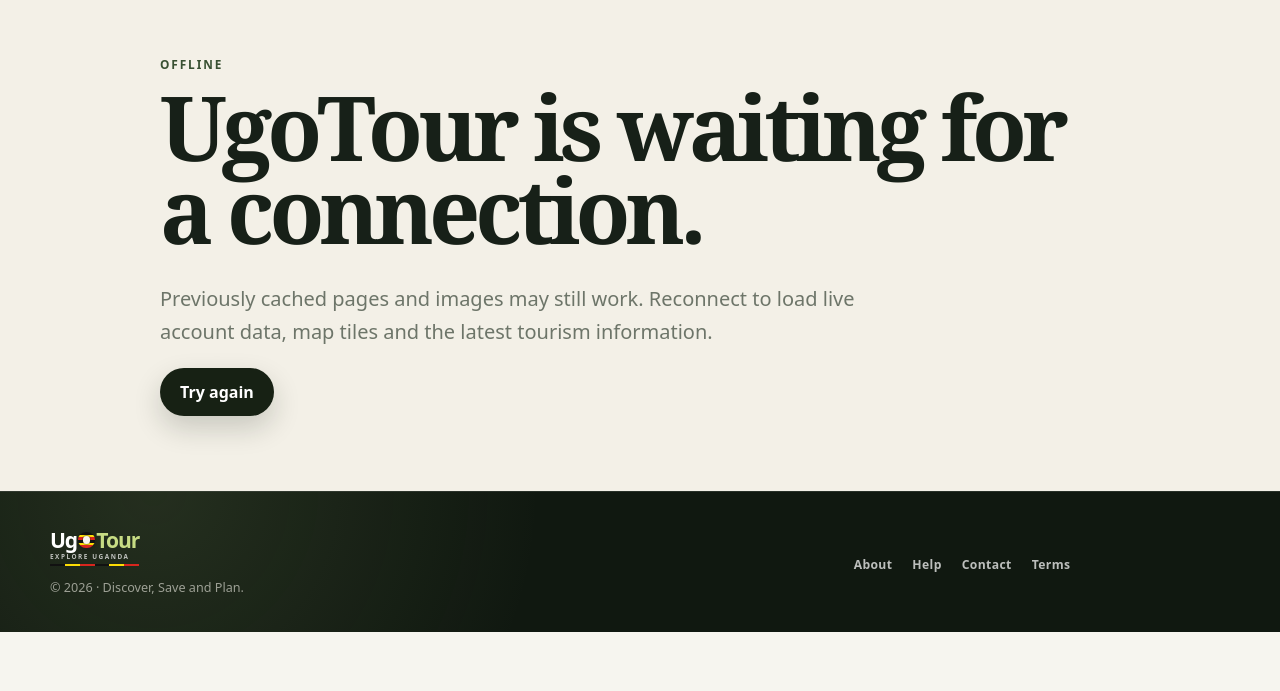
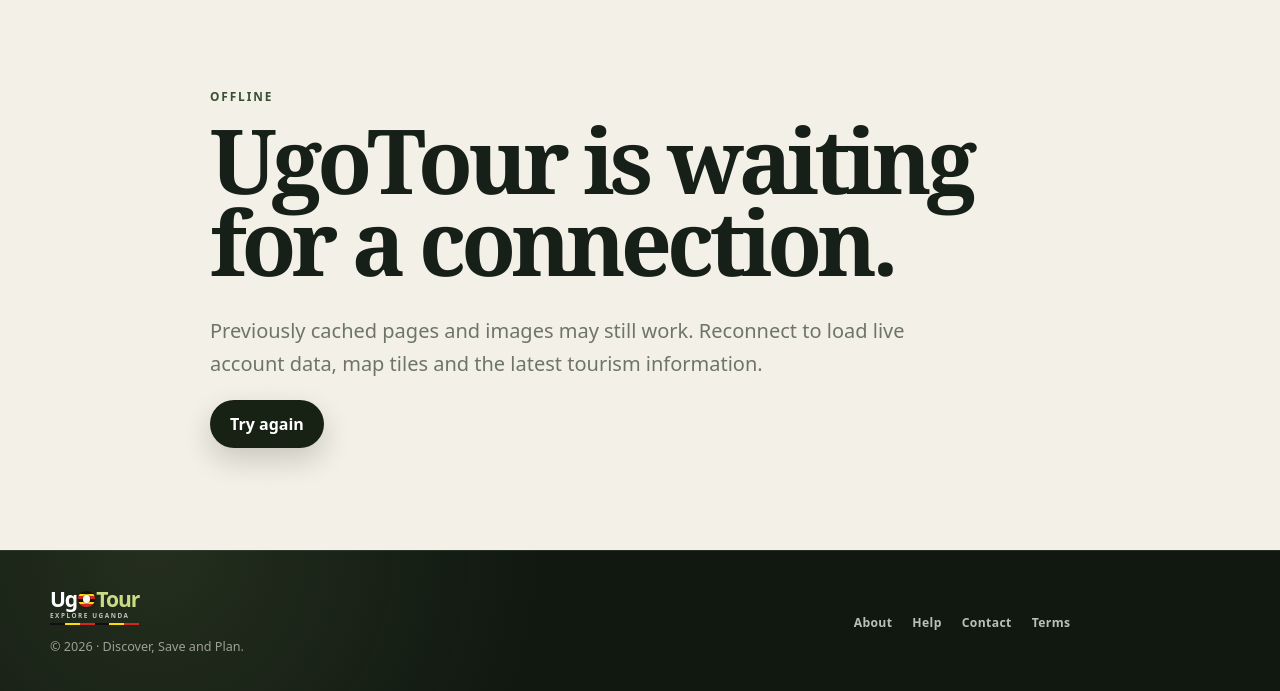
Before and after one commit to Noah-Prinzy/UgoTour, a website with bundled scripts: page frontend/offline.html in a window 1280 px wide. Shown: the part 109-800 px from the top of the page. Built offline with nearby package versions, Linux system fonts and the light colour scheme.

Commit message:
Anchor offline footer to viewport

```diff
--- a/frontend/offline.html
+++ b/frontend/offline.html
@@ -1,3 +1,3 @@
 <!DOCTYPE html><html lang="en"><head><meta charset="UTF-8"/><meta name="viewport" content="width=device-width,initial-scale=1.0"/>
   <meta http-equiv="Content-Security-Policy" content="default-src 'self'; script-src 'self' https://unpkg.com; style-src 'self' 'unsafe-inline' https://unpkg.com https://fonts.googleapis.com; img-src 'self' data: blob: https://tile.openstreetmap.org https://*.tile.openstreetmap.org; connect-src 'self' http://localhost:* http://127.0.0.1:*; font-src 'self' data: https://fonts.gstatic.com; worker-src 'self'; manifest-src 'self'; object-src 'none'; base-uri 'self'; form-action 'self'" />
-  <meta name="referrer" content="strict-origin-when-cross-origin" /><meta name="theme-color" content="#172114"/><link rel="stylesheet" href="./css/main.css"/><link rel="stylesheet" href="./css/components.css"/><title>Offline | UgoTour</title></head><body class="dashboard-page"><main id="main-content" class="static-main"><section class="static-shell"><p class="section-kicker">Offline</p><h1>UgoTour is waiting for a connection.</h1><p class="static-lead">Previously cached pages and images may still work. Reconnect to load live account data, map tiles and the latest tourism information.</p><button id="offline-retry" class="primary-button" type="button">Try again</button></section></main><footer id="site-footer"></footer><script type="module" src="./js/pages/offline.js"></script><script type="module" src="./js/footer-boot.js"></script></body></html>
+  <meta name="referrer" content="strict-origin-when-cross-origin" /><meta name="theme-color" content="#172114"/><link rel="stylesheet" href="./css/main.css"/><link rel="stylesheet" href="./css/components.css"/><title>Offline | UgoTour</title></head><body class="dashboard-page offline-page"><main id="main-content" class="static-main"><section class="static-shell"><p class="section-kicker">Offline</p><h1>UgoTour is waiting for a connection.</h1><p class="static-lead">Previously cached pages and images may still work. Reconnect to load live account data, map tiles and the latest tourism information.</p><button id="offline-retry" class="primary-button" type="button">Try again</button></section></main><footer id="site-footer"></footer><script type="module" src="./js/pages/offline.js"></script><script type="module" src="./js/footer-boot.js"></script></body></html>
```
